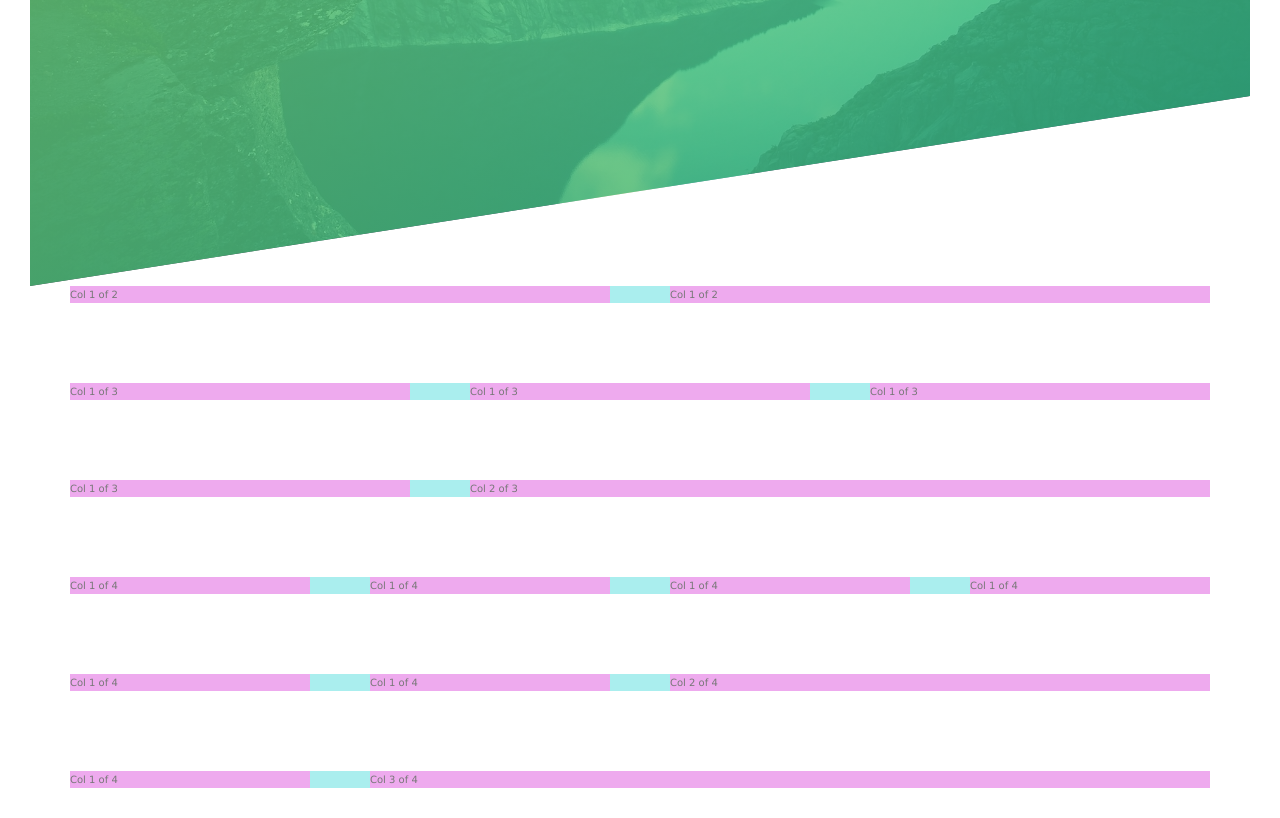
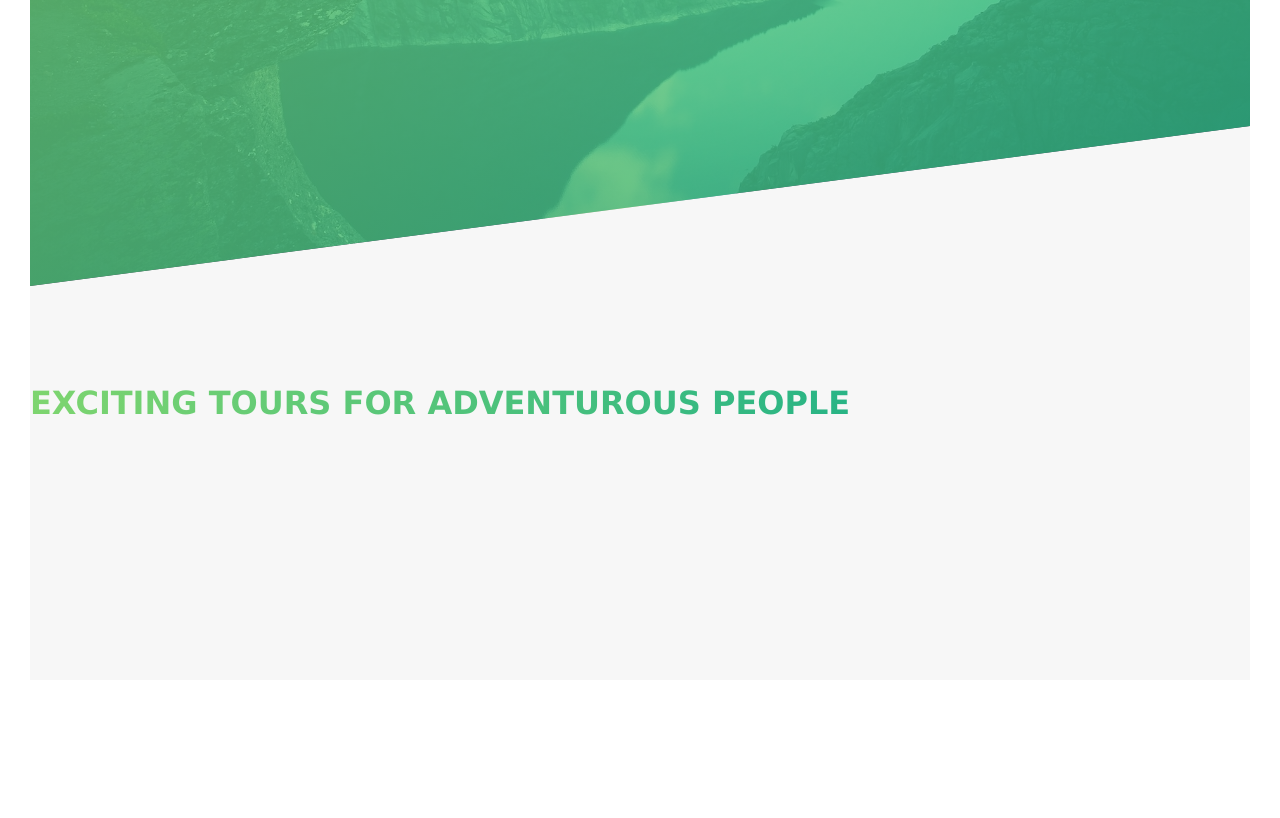
Before and after one commit to darowebdeveloper/natour-sass, a website built with webpack: page src/index.html in a window 1280 px wide. Shown: the part 504-1322 px from the top of the page. After the commit the page ends 1214 px from the top, so only its background shows below. Built offline with nearby package versions, Linux system fonts and the light colour scheme.

Commit message:
stop here to add auto prefixer

```diff
--- a/src/index.html
+++ b/src/index.html
@@ -21,8 +21,15 @@
         <a href="#" class="btn btn--white btn--animated">Discover our tours</a>
       </div>
     </header>
+    <!-- Main Content -->
+    <main>
+      <section class="section-about">
+        <h2 class="heading-secondary">Exciting Tours for Adventurous People</h2>
+      </section>
+    </main>
+    <!-- End of Main Content -->
     <!-- HTML for Testing the Grid System -->
-    <section class="grid-test">
+    <!-- <section class="grid-test">
       <div class="row">
         <div class="col-1-of-2">Col 1 of 2</div>
         <div class="col-1-of-2">Col 1 of 2</div>
@@ -51,7 +58,7 @@
         <div class="col-1-of-4">Col 1 of 4</div>
         <div class="col-3-of-4">Col 3 of 4</div>
       </div>
-    </section>
+    </section> -->
     <!-- END OF HTML for Testing the Grid System -->
     <script src="bundled.js"></script>
   </body>
--- a/src/sass/abstracts/_variables.scss
+++ b/src/sass/abstracts/_variables.scss
@@ -4,6 +4,8 @@
 $color-primary: #55c57a;
 $color-primary-light: #7ed56f;
 $color-primary-dark: #28b485;
+
+$color-grey-light-1: #f7f7f7;
 
 $color-grey-dark: #777;
 $color-white: #fff;
--- a/src/sass/base/_typography.scss
+++ b/src/sass/base/_typography.scss
@@ -33,3 +33,20 @@ body {
     animation-duration: 1s;
   }
 }
+.heading-secondary {
+  font-size: 3.2rem;
+  text-transform: uppercase;
+  font-weight: bolder;
+  // To add gradient color to a font:
+  //  1. Add gradient to background
+  background: linear-gradient(
+    to right,
+    $color-primary-light,
+    $color-primary-dark
+  );
+  // 2. Make the gradient stop at the text
+  display: inline-block;
+  // 3. Use background-clip property to add gradient to the font color tranparent
+  -webkit-background-clip: text;
+  color: transparent;
+}
--- a/src/sass/layouts/_header.scss
+++ b/src/sass/layouts/_header.scss
@@ -12,7 +12,7 @@
     url(../img/hero.jpg) no-repeat top;
   /* To cover the container */
   background-size: cover;
-  clip-path: polygon(0 0, 100% 0, 100% 75%, 0 100%);
+  clip-path: polygon(0 0, 100% 0, 100% 75vh, 0 100%);
   /* position relative for child reference */
   position: relative;
   &__logo-box {
--- a/src/sass/pages/_home.scss
+++ b/src/sass/pages/_home.scss
@@ -0,0 +1,7 @@
+.section-about {
+  background: $color-grey-light-1;
+  padding: 25rem 0;
+  // -20vh because the header clip-path is 75vh and header height is 95vh;
+  // 95-75 = 20vh
+  margin-top: -20vh;
+}
```
